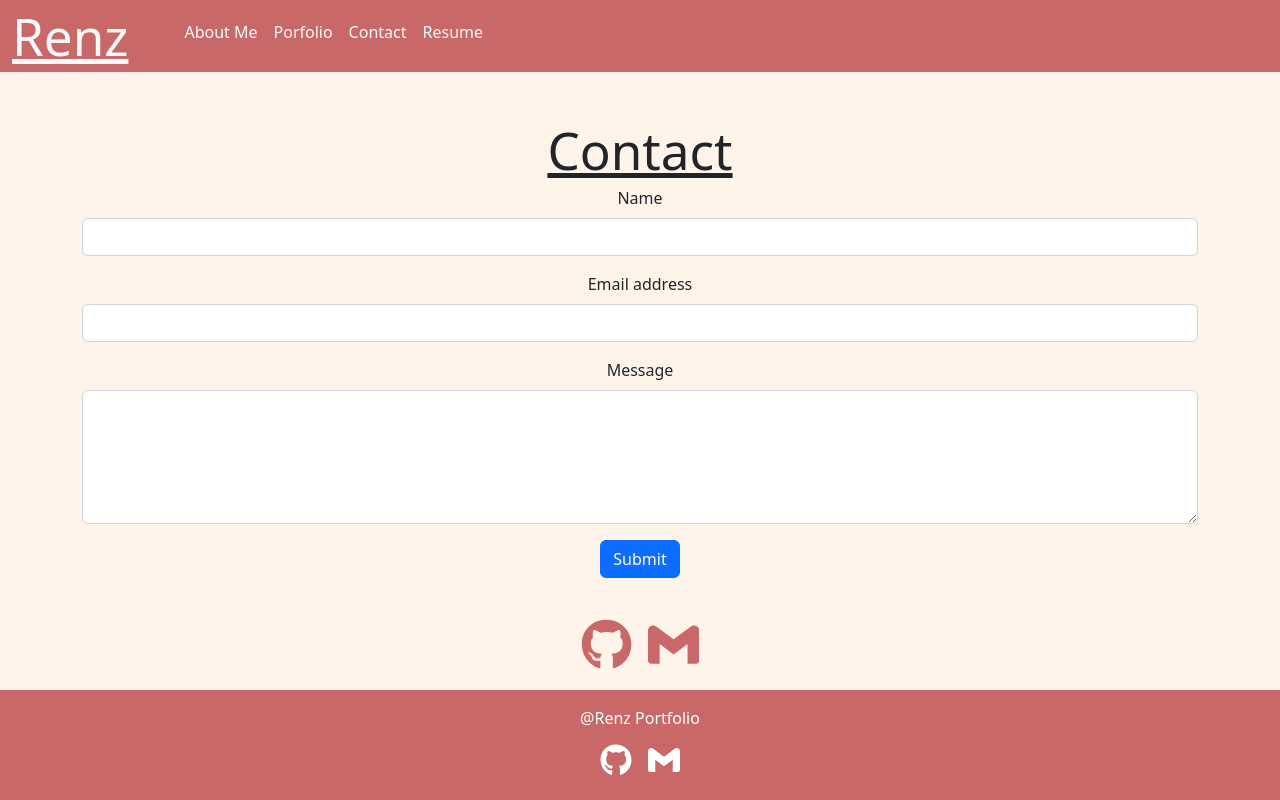
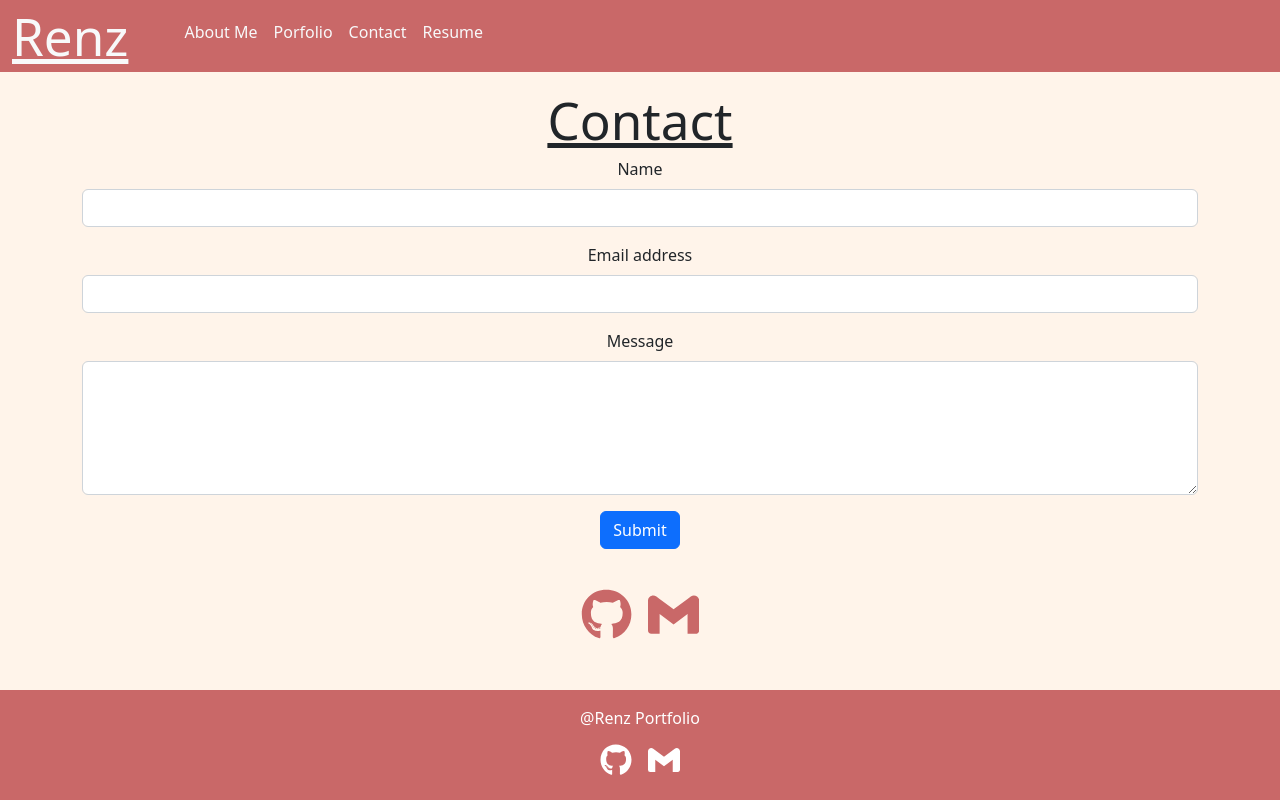
Before and after one commit to renzsupnet/20_React_Portfolio, a React (Vite) app: page /contact in a window 1280 px wide. Built offline with nearby package versions, Linux system fonts and the light colour scheme.

Commit message:
Updated style for contact page to fit viewport

```diff
--- a/src/pages/ContactPage.jsx
+++ b/src/pages/ContactPage.jsx
@@ -7,9 +7,10 @@ export default function ContactPage() {
       justifyContent: 'center',
       alignItems: 'center',
       marginTop: '0.5rem',
+      marginBottom: '75px'
   }
     return (
-      <div className="container">
+      <div className="container pt-3">
         <h1>Contact</h1>
         <form>
               <div class="mb-3">
```
